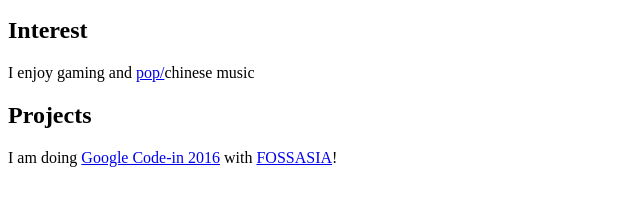
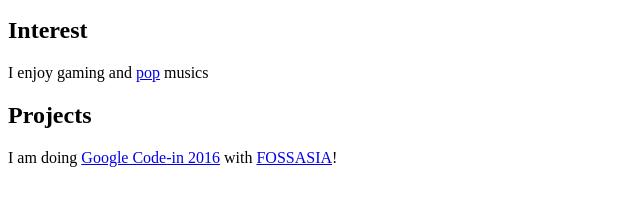
Before and after one commit to dhs17y1bleongkimyang/dhsy1bleongkimyang.github.io, a plain HTML site: page index.html in a window 1280 px wide. Shown: the part 137-342 px from the top of the page, 0-640 px from the left. Drawn offline with Linux system fonts and the light colour scheme.

Commit message:
Update index.html

```diff
--- a/index.html
+++ b/index.html
@@ -9,7 +9,7 @@
       <h2> About </h2>
       <p> Hi! My name is Leong Kimyang, a 13 year old and I am from <a href="http://dunmanhigh.moe.edu.sg">Dunman High</a> Singapore </p>
       <h2>Interest</h2>
-      <p>I enjoy gaming and <a href="https://en.wikipedia.org/wiki/Black_Pink"> pop/</a>chinese music</p>
+      <p>I enjoy gaming and <a href="https://en.wikipedia.org/wiki/Black_Pink"> pop</a> musics </p>
       <h2> Projects </h2>
       <p>I am doing <a href="http://codein.withgoogle.com">Google Code-in 2016</a> with <a href="http://fossasia.org">FOSSASIA</a>!</p>
     </body>
```
